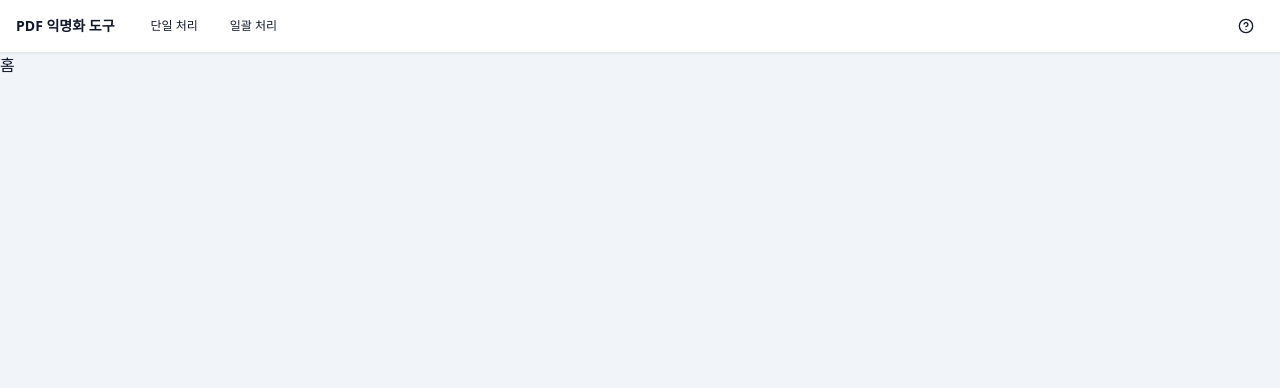
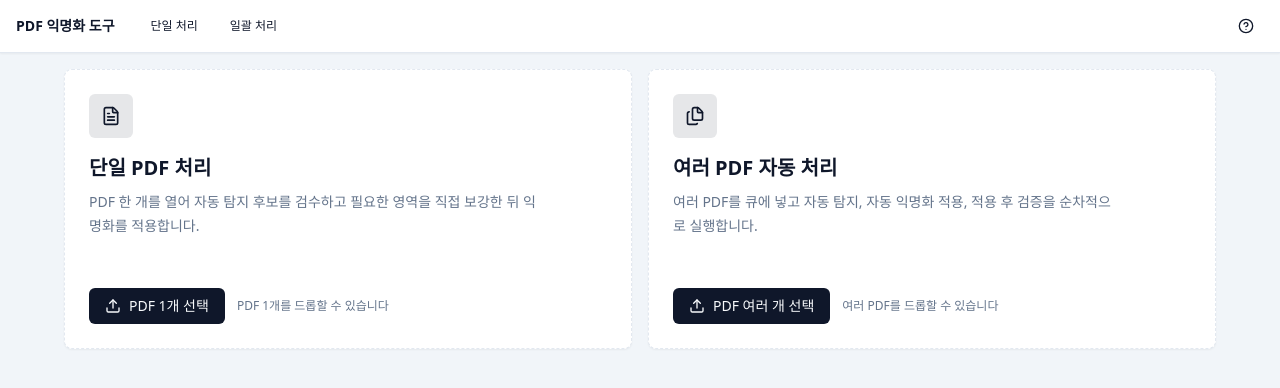
Before and after one commit to nextintelligence-ai/pii-guard-js, a React (Vite) app: page / in a window 1280 px wide. Shown: the top 388 px of the page. Built offline with nearby package versions, Linux system fonts and the light colour scheme.

Commit message:
feat(ui): 홈 작업 선택 화면 추가

```diff
--- /dev/null
+++ b/src/pages/HomePage.tsx
@@ -0,0 +1,117 @@
+import { useRef, useState } from 'react';
+import { FileText, Files, Upload } from 'lucide-react';
+import { Button } from '@/components/ui/button';
+import { Card } from '@/components/ui/card';
+import { cn } from '@/lib/utils';
+import { usePendingFileStore } from '@/state/pendingFileStore';
+
+type Mode = 'single' | 'batch';
+
+function isPdf(file: File): boolean {
+  return file.type === 'application/pdf' || file.name.toLowerCase().endsWith('.pdf');
+}
+
+function navigateTo(to: '/single' | '/batch'): void {
+  void import('@/router').then(({ router }) => {
+    void router.navigate({ to });
+  });
+}
+
+type StartPanelProps = {
+  mode: Mode;
+  title: string;
+  description: string;
+  action: string;
+  onFiles(files: File[]): void;
+};
+
+function StartPanel({ mode, title, description, action, onFiles }: StartPanelProps) {
+  const [drag, setDrag] = useState(false);
+  const inputRef = useRef<HTMLInputElement | null>(null);
+  const multiple = mode === 'batch';
+  const Icon = multiple ? Files : FileText;
+
+  const handleFiles = (files: FileList | File[]): void => {
+    const pdfs = Array.from(files).filter(isPdf);
+    const selected = multiple ? pdfs : pdfs.slice(0, 1);
+    if (selected.length > 0) onFiles(selected);
+  };
+
+  return (
+    <Card
+      className={cn(
+        'flex min-h-[280px] flex-col justify-between gap-6 border-dashed p-6 transition-colors',
+        drag ? 'border-primary bg-primary/5' : 'bg-background',
+      )}
+      onDragOver={(event) => {
+        event.preventDefault();
+        setDrag(true);
+      }}
+      onDragLeave={() => setDrag(false)}
+      onDrop={(event) => {
+        event.preventDefault();
+        setDrag(false);
+        handleFiles(event.dataTransfer.files);
+      }}
+    >
+      <input
+        ref={inputRef}
+        type="file"
+        accept="application/pdf"
+        multiple={multiple}
+        hidden
+        onChange={(event) => {
+          if (event.target.files) handleFiles(event.target.files);
+          event.target.value = '';
+        }}
+      />
+      <div className="space-y-4">
+        <div className="flex h-11 w-11 items-center justify-center rounded-md bg-primary/10 text-primary">
+          <Icon className="h-5 w-5" />
+        </div>
+        <div className="space-y-2">
+          <h1 className="text-xl font-semibold">{title}</h1>
+          <p className="max-w-md text-sm leading-6 text-muted-foreground">{description}</p>
+        </div>
+      </div>
+      <div className="flex flex-wrap items-center gap-3">
+        <Button onClick={() => inputRef.current?.click()}>
+          <Upload />
+          {action}
+        </Button>
+        <p className="text-xs text-muted-foreground">
+          {multiple ? '여러 PDF를 드롭할 수 있습니다' : 'PDF 1개를 드롭할 수 있습니다'}
+        </p>
+      </div>
+    </Card>
+  );
+}
+
+export function HomePage() {
+  return (
+    <main className="flex-1 p-4">
+      <div className="mx-auto grid h-full max-w-6xl gap-4 md:grid-cols-2">
+        <StartPanel
+          mode="single"
+          title="단일 PDF 처리"
+          description="PDF 한 개를 열어 자동 탐지 후보를 검수하고 필요한 영역을 직접 보강한 뒤 익명화를 적용합니다."
+          action="PDF 1개 선택"
+          onFiles={(files) => {
+            usePendingFileStore.getState().setSingleFile(files[0]!);
+            navigateTo('/single');
+          }}
+        />
+        <StartPanel
+          mode="batch"
+          title="여러 PDF 자동 처리"
+          description="여러 PDF를 큐에 넣고 자동 탐지, 자동 익명화 적용, 적용 후 검증을 순차적으로 실행합니다."
+          action="PDF 여러 개 선택"
+          onFiles={(files) => {
+            usePendingFileStore.getState().setBatchFiles(files);
+            navigateTo('/batch');
+          }}
+        />
+      </div>
+    </main>
+  );
+}
--- a/src/pages/SinglePage.tsx
+++ b/src/pages/SinglePage.tsx
@@ -1,4 +1,4 @@
-import { lazy, Suspense } from 'react';
+import { lazy, Suspense, useEffect, useRef } from 'react';
 import { ScanSearch, Loader2 } from 'lucide-react';
 import { ApplyResultDialog } from '@/components/ApplyResultDialog';
 import { CandidatePanel } from '@/components/CandidatePanel';
@@ -18,6 +18,7 @@ import { useOcrDetect } from '@/hooks/useOcrDetect';
 import { usePdfDocument } from '@/hooks/usePdfDocument';
 import { useAppStore } from '@/state/store';
 import { useHelpDialogStore } from '@/state/helpDialogStore';
+import { usePendingFileStore } from '@/state/pendingFileStore';
 
 const NerRuntime = lazy(() => import('@/components/NerRuntime'));
 
@@ -29,6 +30,14 @@ export function SinglePage() {
   const { apply } = useApply();
   const doc = useAppStore((s) => s.doc);
   const openHelp = useHelpDialogStore((s) => s.openHelp);
+  const consumedPendingFile = useRef(false);
+
+  useEffect(() => {
+    if (consumedPendingFile.current) return;
+    consumedPendingFile.current = true;
+    const file = usePendingFileStore.getState().consumeSingleFile();
+    if (file) void load(file);
+  }, [load]);
 
   return (
     <>
--- a/src/router.tsx
+++ b/src/router.tsx
@@ -4,11 +4,8 @@ import {
   createRouter,
 } from '@tanstack/react-router';
 import { AppShell } from '@/AppShell';
+import { HomePage } from '@/pages/HomePage';
 import { SinglePage } from '@/pages/SinglePage';
-
-function HomePlaceholder() {
-  return <div>홈</div>;
-}
 
 function BatchPlaceholder() {
   return <div>일괄 처리</div>;
@@ -25,7 +22,7 @@ const rootRoute = createRootRoute({
 const indexRoute = createRoute({
   getParentRoute: () => rootRoute,
   path: '/',
-  component: HomePlaceholder,
+  component: HomePage,
 });
 
 const singleRoute = createRoute({
--- /dev/null
+++ b/src/state/pendingFileStore.ts
@@ -0,0 +1,38 @@
+import { create } from 'zustand';
+
+type State = {
+  singleFile: File | null;
+  batchFiles: File[];
+};
+
+type Actions = {
+  setSingleFile(file: File): void;
+  consumeSingleFile(): File | null;
+  setBatchFiles(files: File[]): void;
+  consumeBatchFiles(): File[];
+  reset(): void;
+};
+
+export const usePendingFileStore = create<State & Actions>((set, get) => ({
+  singleFile: null,
+  batchFiles: [],
+  setSingleFile(file) {
+    set({ singleFile: file });
+  },
+  consumeSingleFile() {
+    const file = get().singleFile;
+    set({ singleFile: null });
+    return file;
+  },
+  setBatchFiles(files) {
+    set({ batchFiles: files });
+  },
+  consumeBatchFiles() {
+    const files = get().batchFiles;
+    set({ batchFiles: [] });
+    return files;
+  },
+  reset() {
+    set({ singleFile: null, batchFiles: [] });
+  },
+}));
```
Also changed, not shown: 2 other files (tests, documents, lock files or other folders).
